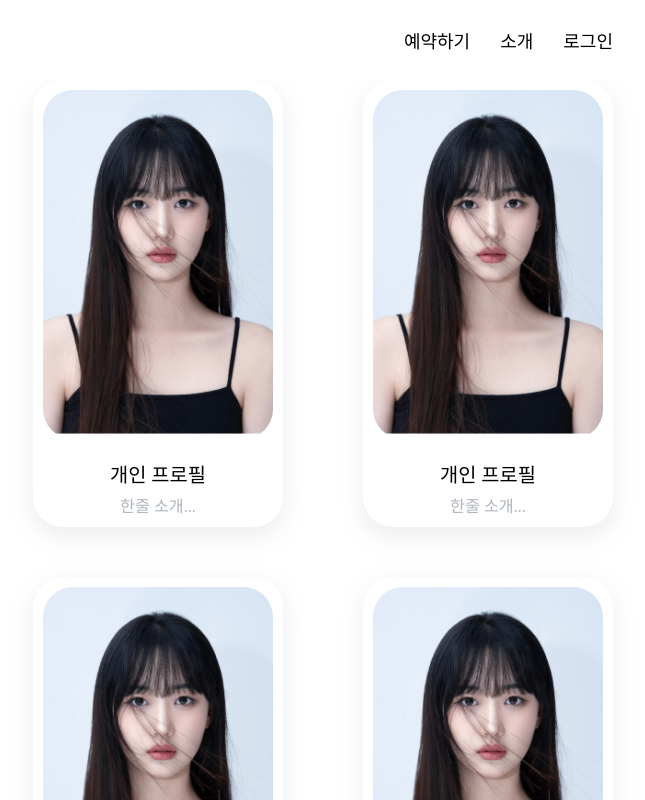
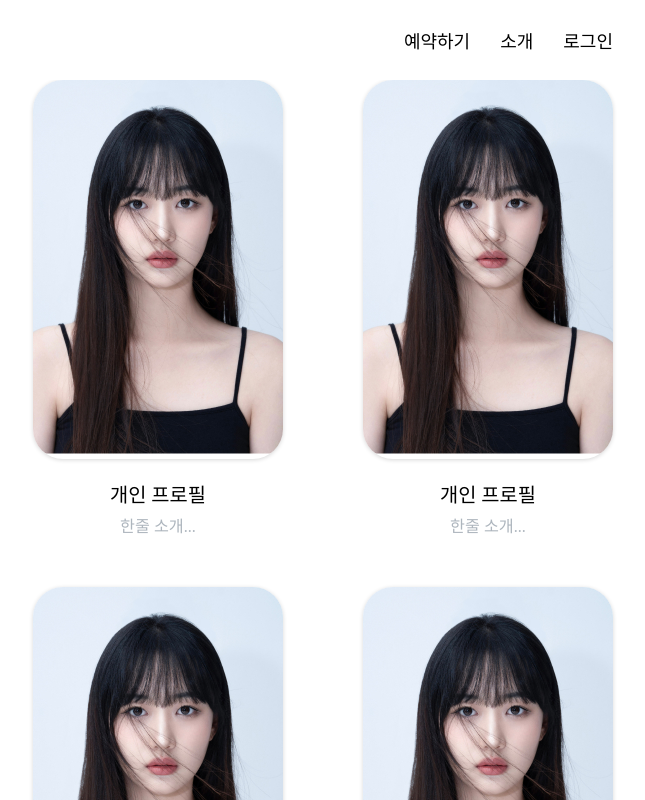
Before and after one commit to yeongipark/soop, a Next.js app: page /product in a window 1280 px wide. Shown: the top 800 px of the page, without its empty margins (317-962 px from the left). Built offline with nearby package versions, Linux system fonts and the light colour scheme; a web font is replaced by a local one.

Commit message:
STYLE : 상품 스타일 변경

```diff
--- a/src/components/product/productCard.module.css
+++ b/src/components/product/productCard.module.css
@@ -2,9 +2,6 @@
   max-width: 250px;
   width: 50%;
   margin-bottom: 50px;
-  padding: 10px;
-  box-shadow: rgba(149, 157, 165, 0.2) 0px 8px 24px;
-  border-radius: 30px;
 }
 
 .img {
@@ -12,6 +9,7 @@
   width: 100%;
   margin-bottom: 20px;
   border-radius: 30px;
+  box-shadow: rgba(0, 0, 0, 0.16) 0px 1px 4px;
   overflow: hidden;
 }
 
```
